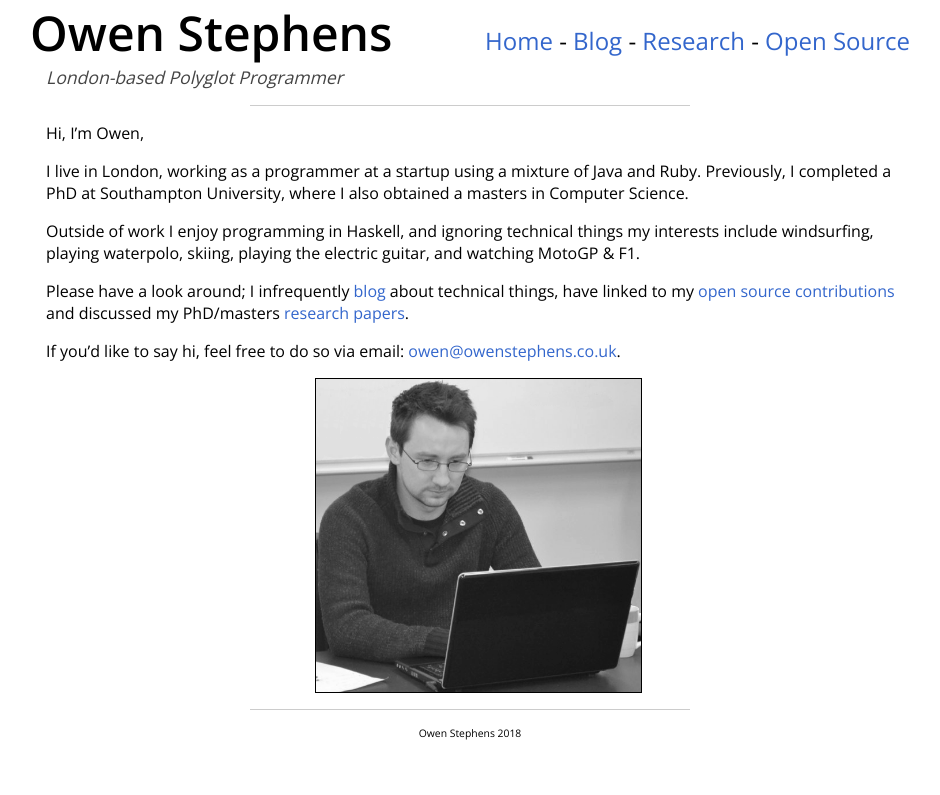
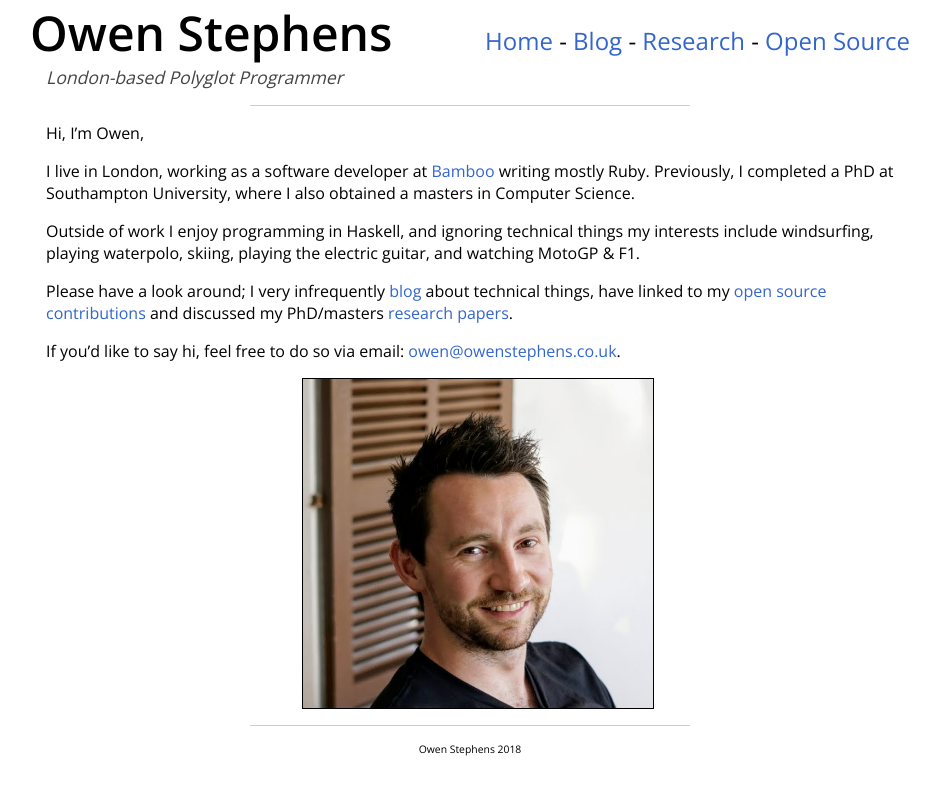
Before and after one commit to owst/owst.github.io, a Jekyll site: the page built from index.md, in a window 1280 px wide. Shown: the top 795 px of the page, without its empty margins (170-1110 px from the left). Built offline with Jekyll 4.4.1, drawn with Linux system fonts in a browser that asks for light colours; nearby versions of some CDN libraries; some web fonts are replaced; Markdown is read by kramdown in place of the engine named in the settings.

Commit message:
Minor formatting and new mugshot

```diff
--- a/assets/css/style.css
+++ b/assets/css/style.css
@@ -17,7 +17,7 @@ header {
 
 .mugshot {
     margin: 0 auto;
-    width: 325px;
+    width: 350px;
     display: block;
     border: 1px solid black;
 }
--- a/index.md
+++ b/index.md
@@ -5,17 +5,17 @@ weight: 1
 
 Hi, I'm Owen,
 
-I live in London, working as a programmer at a startup using a mixture of Java
-and Ruby. Previously, I completed a PhD at Southampton University, where I also
-obtained a masters in Computer Science.
+I live in London, working as a software developer at [Bamboo][bamboo] writing
+mostly Ruby. Previously, I completed a PhD at Southampton University, where I
+also obtained a masters in Computer Science.
 
 Outside of work I enjoy programming in Haskell, and ignoring technical things
 my interests include windsurfing, playing waterpolo, skiing,
 playing the electric guitar, and watching MotoGP &amp; F1.
 
-Please have a look around; I infrequently [blog][blog] about technical things,
-have linked to my [open source contributions][oss] and discussed my PhD/masters
-[research papers][research].
+Please have a look around; I very infrequently [blog][blog] about technical
+things, have linked to my [open source contributions][oss] and discussed my
+PhD/masters [research papers][research].
 
 If you'd like to say hi, feel free to do so via email:
 <a href="mailto: owen@owenstephens.co.uk">owen@owenstephens.co.uk</a>.
@@ -25,3 +25,4 @@ If you'd like to say hi, feel free to do so via email:
 [blog]: /blog.html
 [oss]: /oss.html
 [research]: /research.html
+[bamboo]: https://www.bambooloans.com
```
Also changed, not shown: research.md (+3 -6 lines), assets/images/owenstephens.png.
